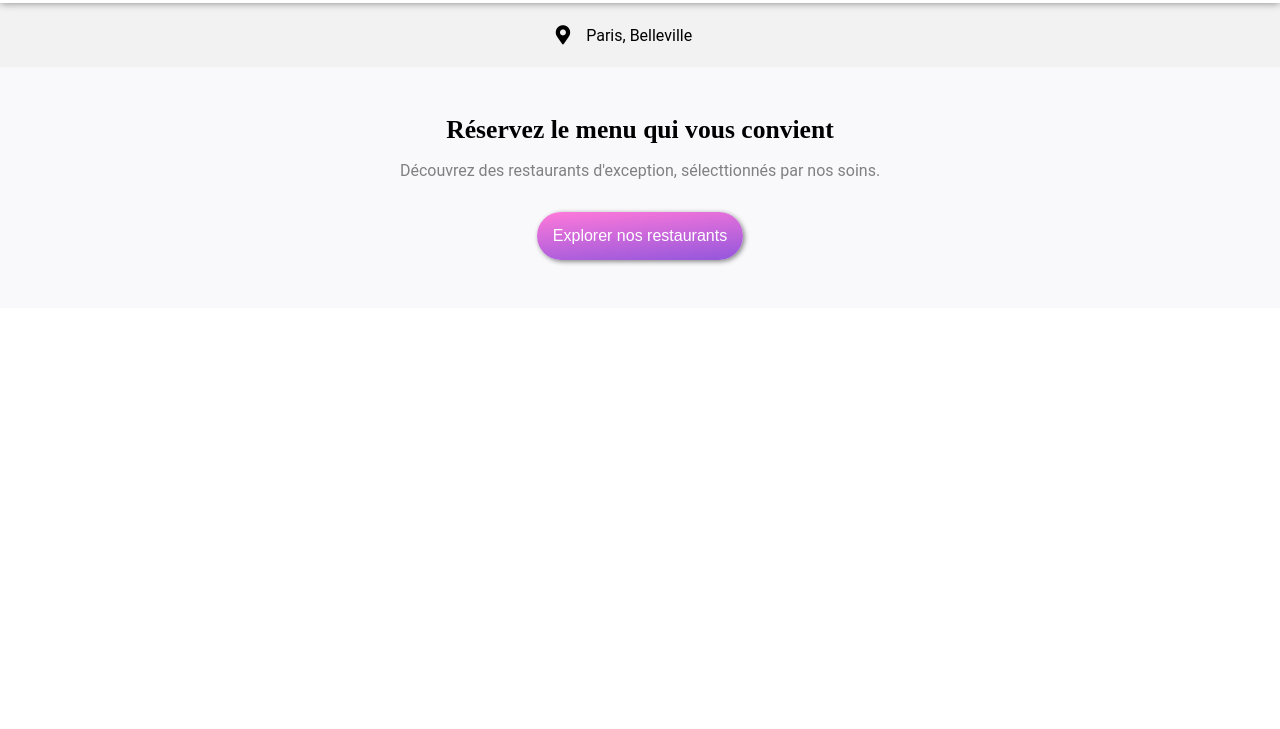
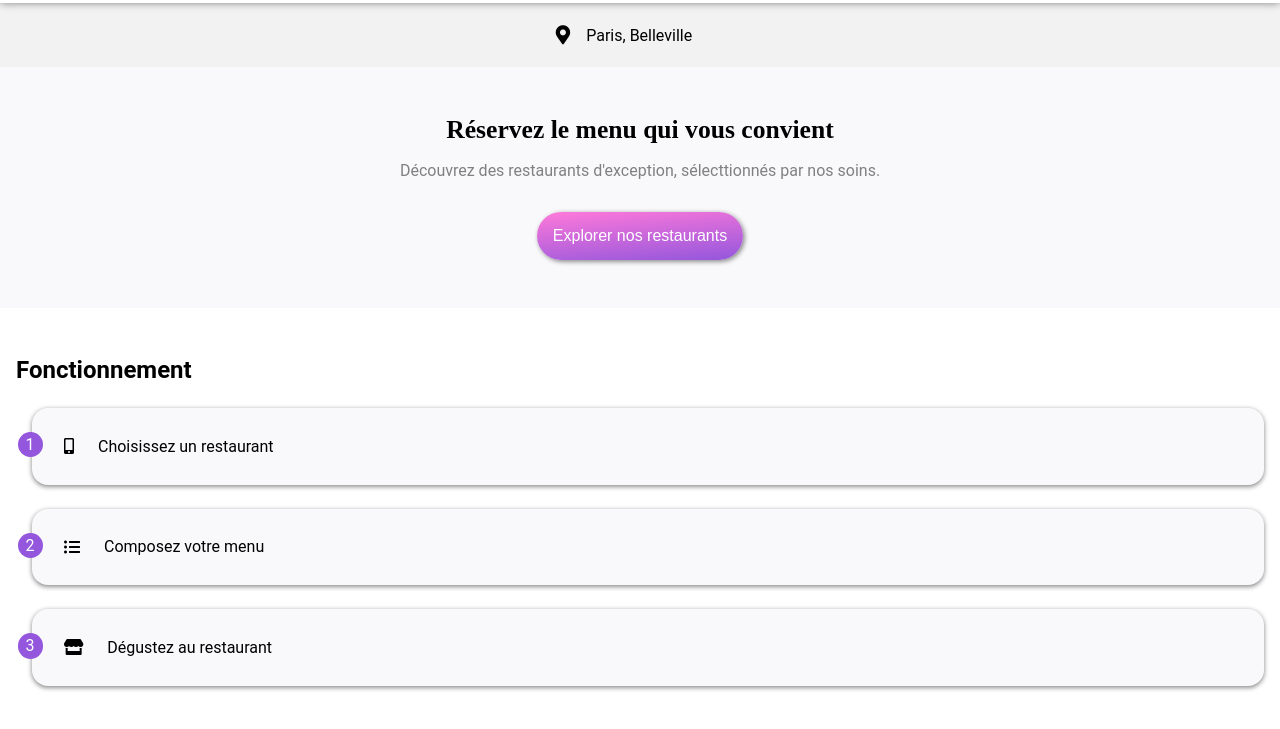
Before and after one commit to Dicoly/MassDidierCOLY_3_15042021, a website: page index.html in a window 1280 px wide. Shown: the part 77-806 px from the top of the page. Drawn offline with Linux system fonts and the light colour scheme.

Commit message:
Ajout section Fonctionnement

```diff
--- a/index.html
+++ b/index.html
@@ -27,5 +27,19 @@
         <p class="reservezmenu__p">Découvrez des restaurants d'exception, sélecttionnés par nos soins.</p>
         <button type="test" class="button button--modif">Explorer nos restaurants</button>
     </div>
+    <!--Section main-->
+    <main class="container">
+        <!--Section Fonctionnement-->
+        <div class="fonctionnement">
+            <h2 class="fonctionnement__titre">Fonctionnement</h2>
+            <nav class="nav">
+                <ol>
+                    <li class="nav__menu nav__menu--choisissez"><i class="fas fa-mobile-alt"></i><p> Choisissez un restaurant</p></li>
+                    <li class="nav__menu nav__menu--composez"><i class="fas fa-list-ul"></i><p>Composez votre menu</p></li>
+                    <li class="nav__menu nav__menu--degustez"><i class="fas fa-store"></i><p>Dégustez au restaurant</p></li>
+                </ol>
+            </nav>
+        </div>
+    </main>
 </body>
 </html>
--- a/sass/main.scss
+++ b/sass/main.scss
@@ -128,3 +128,63 @@ h2 {
         box-shadow: 0.1rem 0.1rem 0.9rem $color-boxshadow;
     }
 }
+/*Section Fonctionnement*/
+.fonctionnement {
+    padding: 3rem 1rem 3rem 1rem;
+    &__titre {
+        margin: 0px;
+        padding-bottom: 1.5rem;
+    }
+}
+
+.nav {
+    text-align: left;
+    & ol {
+        text-decoration: none;
+        display: flex;
+        flex-wrap: wrap;
+        margin: 0rem;
+        padding-left: 1rem;
+        list-style-type: none;
+    }
+    &__menu {
+        background-color: $color-greyclaire;
+        font-size: 1rem;
+        box-shadow: 0rem 0.1rem 0.3rem $color-boxshadow;
+        border-radius: 1rem;
+        width: 100%;
+        margin-bottom: 1.5rem;
+        padding: 0.8rem 1rem 0.8rem 1rem;
+        display: flex;
+        align-items: center;
+    }
+    &__menu i {
+        padding: 0rem 1.5rem 0rem 1rem;
+    }
+    &__menu:hover {
+        background-color: #F0e8F8;
+        & i {
+            color: $color-primary;
+        }
+    }
+    &__menu::before {
+         display: block;
+         background-color: $color-primary;
+         border-radius: 50%;
+         text-align: center;
+         position: absolute;
+         margin-left: -1.9rem;
+         margin-top: -0.2rem;
+         padding: 0.2rem 0.5rem;
+         color: $color-white;
+     }
+    &__menu--choisissez::before {
+        content: "1";
+    }
+    &__menu--composez::before {
+        content: "2";
+    }
+    &__menu--degustez::before {
+        content: "3";
+    }
+}
```
Also changed, not shown: css/style.css, 1 other file.
